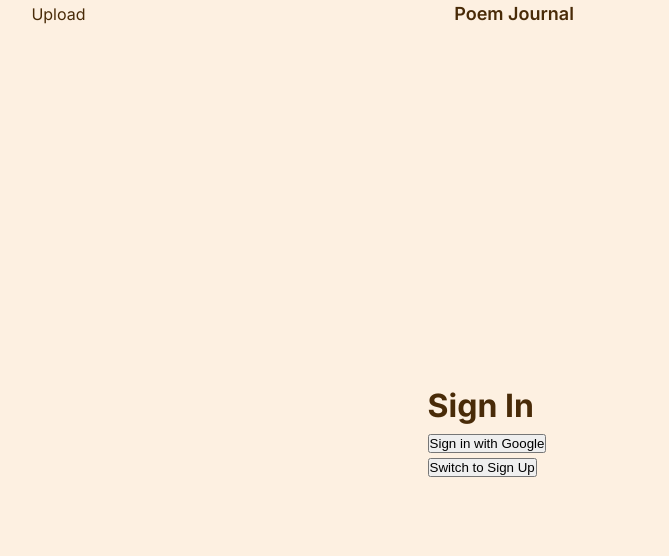
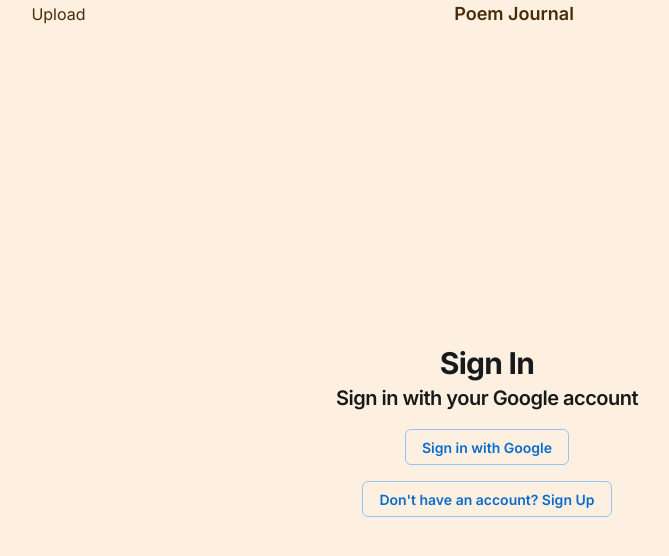
Before and after one commit to wanderwayward/poem-journal-next, a Next.js app: page /auth in a window 1280 px wide. Shown: the top 556 px of the page, without its empty margins (153-822 px from the left). Built offline with nearby package versions, Linux system fonts and the light colour scheme.

Commit message:
Re trying nextauth implementation, starting from scratch

```diff
--- a/src/app/_components/Auth/SignIn.tsx
+++ b/src/app/_components/Auth/SignIn.tsx
@@ -1,10 +1,23 @@
+// src/app/_components/Auth/SignIn.tsx
+import { Button, Typography, Box } from "@mui/joy";
 import { signIn } from "next-auth/react";
 
-export default function SignIn() {
+const SignIn = () => {
   return (
-    <div>
-      <button onClick={() => signIn("google")}>Sign in with Google</button>
-      {/* Add more sign-in methods if needed */}
-    </div>
+    <Box display="flex" flexDirection="column" alignItems="center">
+      <Typography level="h2" component="h1">
+        Sign In
+      </Typography>
+      <Typography level="h4">Sign in with your Google account</Typography>
+      <Button
+        variant="outlined"
+        onClick={() => signIn("google")}
+        sx={{ marginTop: 2 }}
+      >
+        Sign in with Google
+      </Button>
+    </Box>
   );
-}
+};
+
+export default SignIn;
--- a/src/app/_components/Auth/SignUp.tsx
+++ b/src/app/_components/Auth/SignUp.tsx
@@ -1,9 +1,23 @@
-export default function SignUp() {
-  // Your sign-up logic here, could include custom fields or different methods.
+// src/app/_components/Auth/SignUp.tsx
+import { Button, Typography, Box } from "@mui/joy";
+import { signIn } from "next-auth/react";
+
+const SignUp = () => {
   return (
-    <div>
-      <button>Sign up with Google</button>
-      {/* Add more sign-up methods if needed */}
-    </div>
+    <Box display="flex" flexDirection="column" alignItems="center">
+      <Typography level="h2" component="h1">
+        Sign Up
+      </Typography>
+      <Typography level="h4">Sign up with your Google account</Typography>
+      <Button
+        variant="outlined"
+        onClick={() => signIn("google")}
+        sx={{ marginTop: 2 }}
+      >
+        Sign up with Google
+      </Button>
+    </Box>
   );
-}
+};
+
+export default SignUp;
--- a/src/app/auth/page.tsx
+++ b/src/app/auth/page.tsx
@@ -1,18 +1,28 @@
+// src/app/auth/page.tsx
 "use client";
+
 import { useState } from "react";
+import { Button, Box } from "@mui/joy";
 import SignIn from "@/app/_components/Auth/SignIn";
 import SignUp from "@/app/_components/Auth/SignUp";
 
-export default function Auth() {
-  const [isSignIn, setIsSignIn] = useState(true);
+const Auth = () => {
+  const [isSignUp, setIsSignUp] = useState(false);
 
   return (
-    <div>
-      <h1>{isSignIn ? "Sign In" : "Sign Up"}</h1>
-      {isSignIn ? <SignIn /> : <SignUp />}
-      <button onClick={() => setIsSignIn(!isSignIn)}>
-        {isSignIn ? "Switch to Sign Up" : "Switch to Sign In"}
-      </button>
-    </div>
+    <Box display="flex" flexDirection="column" alignItems="center">
+      {isSignUp ? <SignUp /> : <SignIn />}
+      <Button
+        variant="outlined"
+        onClick={() => setIsSignUp(!isSignUp)}
+        sx={{ marginTop: 2 }}
+      >
+        {isSignUp
+          ? "Already have an account? Sign In"
+          : "Don't have an account? Sign Up"}
+      </Button>
+    </Box>
   );
-}
+};
+
+export default Auth;
```
Also changed, not shown: src/app/_components/Auth/Error.tsx (deleted, +0 -26 lines), src/app/api/auth/route.ts (+69 -46 lines), src/app/auth/error/page.tsx (deleted, +0 -19 lines).
